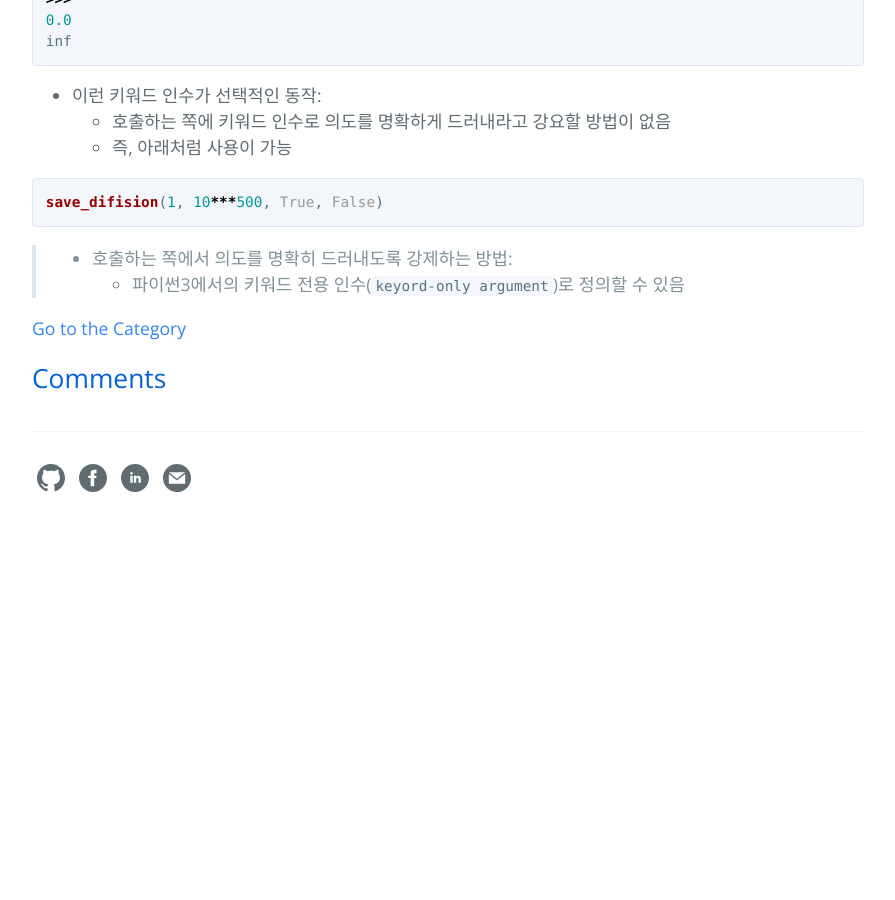
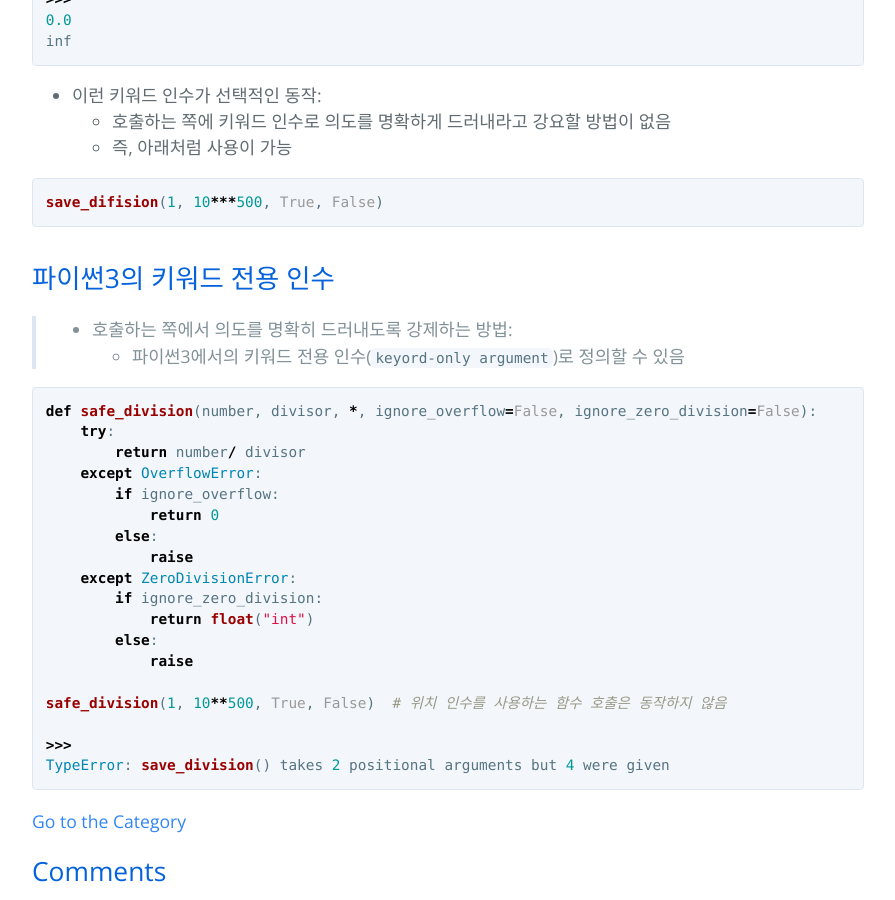
Before and after one commit to hcnoh/hcnoh.github.io, a Jekyll site: the page built from _posts/2018-10-03-effective-python-way21.md, in a window 1280 px wide and 900 px high, scrolled down 1557 px. Shown: the whole window, without its empty margins (192-1087 px from the left). Built offline with Jekyll 4.4.1, drawn with Linux system fonts in a browser that asks for light colours; comment, search, counter and statistics services are not loaded; before the commit the page ends 2103 px from its top, so only the background shows below that.

Commit message:
Update 2018-10-03-effective-python-way21.md

````diff
--- a/_posts/2018-10-03-effective-python-way21.md
+++ b/_posts/2018-10-03-effective-python-way21.md
@@ -76,5 +76,27 @@ inf
 save_difision(1, 10***500, True, False)
 ```
 
+## 파이썬3의 키워드 전용 인수
 > - 호출하는 쪽에서 의도를 명확히 드러내도록 강제하는 방법:
 >   - 파이썬3에서의 키워드 전용 인수(`keyord-only argument`)로 정의할 수 있음
+
+```python
+def safe_division(number, divisor, *, ignore_overflow=False, ignore_zero_division=False):
+    try:
+        return number/ divisor
+    except OverflowError:
+        if ignore_overflow:
+            return 0
+        else:
+            raise
+    except ZeroDivisionError:
+        if ignore_zero_division:
+            return float("int")
+        else:
+            raise
+
+safe_division(1, 10**500, True, False)  # 위치 인수를 사용하는 함수 호출은 동작하지 않음
+
+>>>
+TypeError: save_division() takes 2 positional arguments but 4 were given
+```
````
